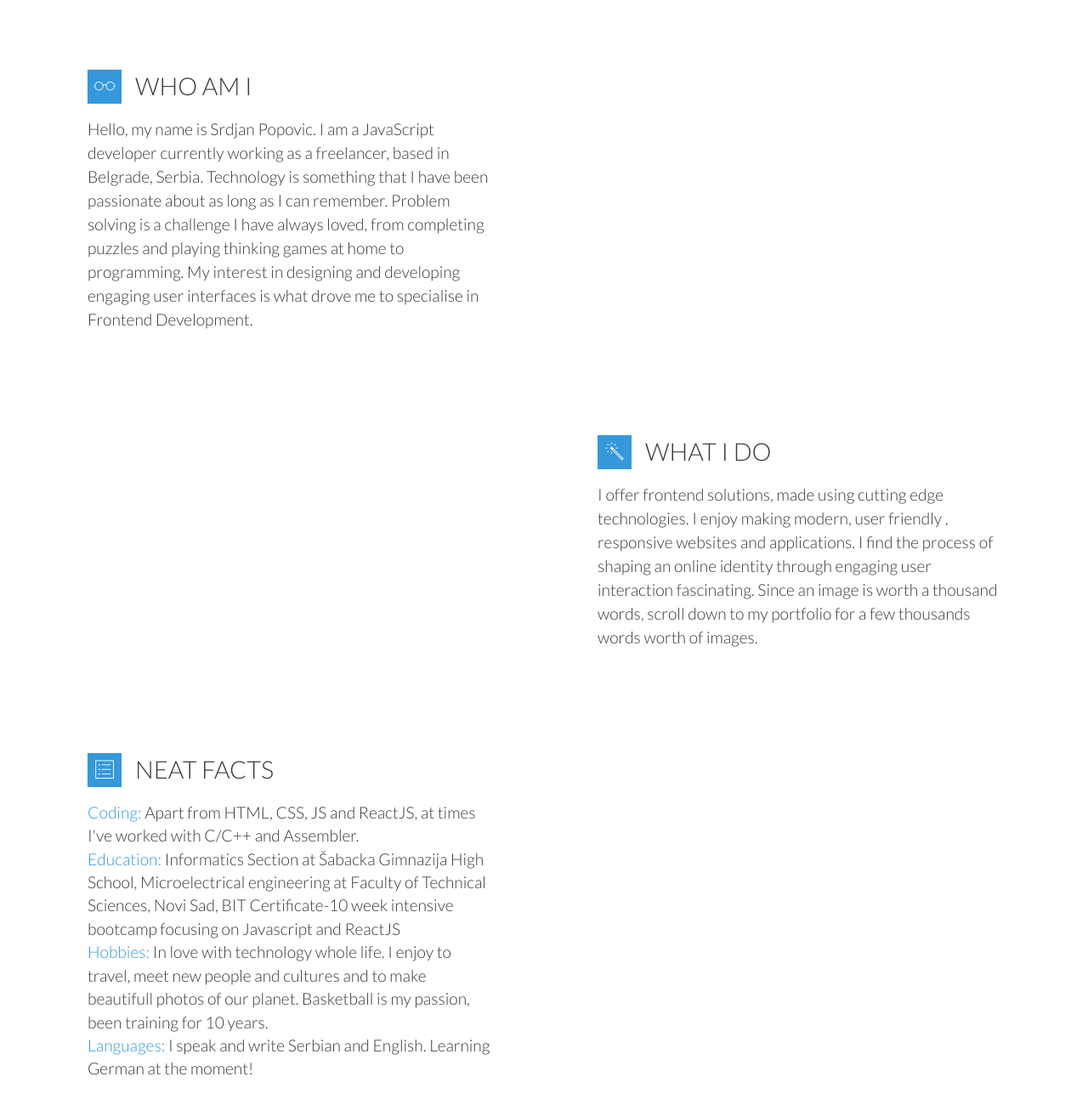
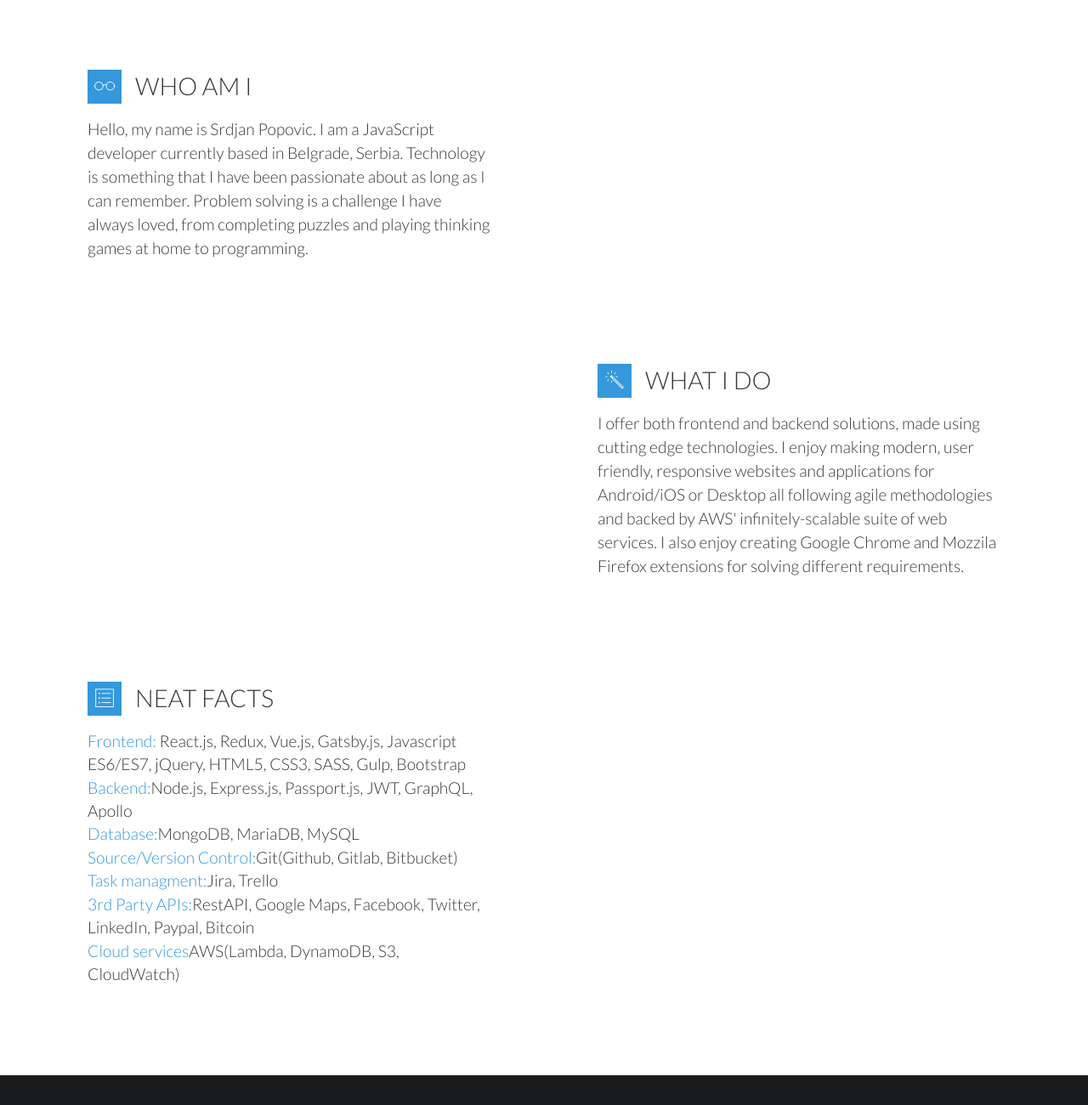
Before and after one commit to Srkinator/portfolio-website, a website: page index.html in a window 1280 px wide. Shown: the part 980-2280 px from the top of the page at 85% size. Drawn offline with nearby package versions, Linux system fonts and the light colour scheme; files whose address does not match are found by name.

Commit message:
Update portfolio

```diff
--- a/index.html
+++ b/index.html
@@ -74,7 +74,7 @@
                             <ul class="nav navbar-nav navbar-right">
                                 <li><a href="#about-me" class="nav-link">About me</a></li>
                                 <li><a href="#tools" class="nav-link">Tools</a></li>
-                                <li><a href="#portfolio" class="nav-link">Portfolio</a></li>
+                                <!-- <li><a href="#portfolio" class="nav-link">Portfolio</a></li> -->
                                 <li><a href="#contact" class="nav-link">Contact</a></li>
                             </ul>
                         </div>
@@ -83,13 +83,14 @@
                 <div class="overlay"></div>
                 <div class="welcome-box">
                     <p>Welcome to my digital home, I'm Srdjan.</p>
-                    <h1>Front end developer</h1>
+                    <h1>Javascript developer</h1>
                 </div>
                 <nav class="social-nav">
                     <h6><span class="sr-only">Social navigation</span></h6>
                     <ul class="nav invisible">
                         <li><a class="social-btn social-fb" href="https://www.facebook.com/Srki91" target="_blank"><span class="ion-social-facebook"></span></a></li>
                         <li><a class="social-btn social-linkedin" href="https://www.linkedin.com/in/srdjan-popovic-501b56153" target="_blank"><span class="ion-social-linkedin"></span></a></li>
+                        <li><a class="social-btn social-linkedin" href="https://twitter.com/popovic_sr" target="_blank"><span class="ion-social-twitter"></span></a></li>
                         <li><a class="social-btn social-github" href="https://github.com/srkinator" target="_blank"><span class="ion-social-github"></span></a></li>
                         <li><a class="social-btn social-email" href="mailto:srdjanpopovicdev@gmail.com"><span class="ion-ios-email"></span></a></li>
                     </ul>
@@ -114,7 +115,12 @@
                     <div class="col-md-6 feats-container">
                         <section>
                             <h3><span class="ion-ios-glasses-outline icon-header"></span>Who am I </h3>
-                            <p>Hello, my name is Srdjan Popovic. I am a JavaScript developer currently working as a freelancer, based in Belgrade, Serbia. Technology is something that I have been passionate about as long as I can remember. Problem solving is a challenge I have always loved, from completing puzzles and playing thinking games at home to programming. My interest in designing and developing engaging user interfaces is what drove me to specialise in Frontend Development.</p>
+                            <p>
+                                Hello, my name is Srdjan Popovic.
+                                I am a JavaScript developer currently based in Belgrade, Serbia.
+                                Technology is something that I have been passionate about as long as I can remember.
+                                Problem solving is a challenge I have always loved, from completing puzzles and playing thinking games at home to programming.
+                            </p>
                         </section>
                     </div>
                     <div class="col-md-6 feat-bg bg-me hidden-xs hidden-sm invisible"></div>
@@ -126,7 +132,12 @@
                     <div class="col-md-6 feats-container">
                         <section>
                             <h3><span class="ion-ios-color-wand-outline icon-header"></span>What I do</h3>
-                            <p>I offer frontend solutions, made using cutting edge technologies. I enjoy making modern, user friendly , responsive websites and applications. I find the process of shaping an online identity through engaging user interaction fascinating. Since an image is worth a thousand words, scroll down to my portfolio for a few thousands words worth of images.</p>
+                            <p>
+                                I offer both frontend and backend solutions, made using cutting edge technologies.
+                                I enjoy making modern, user friendly, responsive websites and applications
+                                for Android/iOS or Desktop all following agile methodologies and backed by AWS' infinitely-scalable suite of web services.
+                                I also enjoy creating Google Chrome and Mozzila Firefox extensions for solving different requirements.
+                            </p>
                         </section>
                     </div>
                 </div>
@@ -136,10 +147,13 @@
                         <section>
                             <h3><span class="ion-ios-list-outline icon-header"></span>Neat facts</h3>
                             <ul class="list-unstyled">
-                                <li><span class="color-main">Coding:</span> Apart from HTML, CSS, JS and ReactJS, at times I've worked with C/C++ and Assembler.</li>
-                                <li><span class="color-main">Education:</span> Informatics Section at Šabacka Gimnazija High School, Microelectrical engineering at Faculty of Technical Sciences, Novi Sad, BIT Certificate-10 week intensive bootcamp focusing on Javascript and ReactJS</li>
-                                <li><span class="color-main">Hobbies:</span> In love with technology whole life. I enjoy to travel, meet new people and cultures and to make beautifull photos of our planet. Basketball is my passion, been training for 10 years. </li>
-                                <li><span class="color-main">Languages:</span> I speak and write Serbian and English. Learning German at the moment!</li>
+                                <li><span class="color-main">Frontend:</span> React.js, Redux, Vue.js, Gatsby.js, Javascript ES6/ES7, jQuery, HTML5, CSS3, SASS, Gulp, Bootstrap</li>
+                                <li><span class="color-main">Backend:</span>Node.js, Express.js, Passport.js, JWT, GraphQL, Apollo</li>
+                                <li><span class="color-main">Database:</span>MongoDB, MariaDB, MySQL</li>
+                                <li><span class="color-main">Source/Version Control:</span>Git(Github, Gitlab, Bitbucket)</li>
+                                <li><span class="color-main">Task managment:</span>Jira, Trello</li>
+                                <li><span class="color-main">3rd Party APIs:</span>RestAPI, Google Maps, Facebook, Twitter, LinkedIn, Paypal, Bitcoin</li>
+                                <li><span class="color-main">Cloud services</span>AWS(Lambda, DynamoDB, S3, CloudWatch)</li>
                             </ul>
                         </section>
                     </div>
@@ -178,34 +192,22 @@
 
                 <div class="row">
                     <ul class="libs-showcase clearfix">
-                        <li><img class="js-tool-logo invisible" id="angular-logo" src="res/img/react-logo.png" alt="AngularJS logo"></li>
-                        <li><img class="js-tool-logo invisible" id="sass-logo" src="res/img/sass-logo.png" alt="Sass logo"></li>
-                        <li><img class="js-tool-logo invisible" id="jquery-logo" src="res/img/jquery-logo.svg" alt="jQuery logo"></li>
-                        <li><img class="js-tool-logo invisible" id="bootstrap-logo" src="res/img/bootstrap-logo.svg" alt="Bootstrap logo"></li>
-                        <li><img class="js-tool-logo invisible" id="gimp-logo" src="res/img/js-logo.png" alt="Gimp logo"></li>
+                        <li><img class="js-tool-logo invisible" id="angular-logo" src="res/img/react-logo.png" alt="ReactJS logo"></li>
+                        <li><img class="js-tool-logo invisible" id="sass-logo" src="res/img/vue.png" alt="Sass logo"></li>
+                        <li><img class="js-tool-logo invisible" id="jquery-logo" src="res/img/node-jss.png" alt="jQuery logo"></li>
+                        <li><img class="js-tool-logo invisible" id="bootstrap-logo" src="res/img/mongodb_tools_2.png" alt="MongoDB logo"></li>
+                        <li><img class="js-tool-logo invisible" id="gimp-logo" src="res/img/js-logo.png" alt="JS logo"></li>
                     </ul>
                 </div>
             </div>
         </section>
 
         <!-- Portfolio -->
-        <div class="portfolio-row row">
+        <!-- <div class="portfolio-row row">
             <section class="container portfolio" id="portfolio">
                 <div class="row">
                     <h2>Portfolio</h2>
                 </div>
-<!--
-                <div class="row">
-                    <nav>
-                        <h6><span class="sr-only">Portfolio navigation</span></h6>
-                        <ul class="nav nav-pills portfolio-nav filter-options">
-                            <li class="active-tab" data-filter="all">All</li>
-                            <li data-filter="1">Sites</li>
-                            <li data-filter="2">Code</li>
-                            <li data-filter="3">Graphics</li>
-                        </ul>
-                    </nav>
-                </div> -->
 
                 <div class="row">
                     <div class="showcase-container clearfix" id="showcase-container">
@@ -309,7 +311,7 @@
 
 
             </section>
-        </div>
+        </div> -->
 
         <!-- Contact -->
         <div class="row contact-row dark-container">
@@ -339,7 +341,7 @@
         <!-- Footer -->
         <div class="row dark-container">
             <footer class="footer-main">
-                <p>Designed by Srdjan Popovic &mdash; 2018 &copy;</p>
+                <p>Designed by Srdjan Popovic &mdash; 2019 &copy;</p>
             </footer>
         </div>
 
```
Also changed, not shown: res/img/mongodb_tools_2.png (added), res/img/node-jss.png (added), res/img/vue.png (added).
